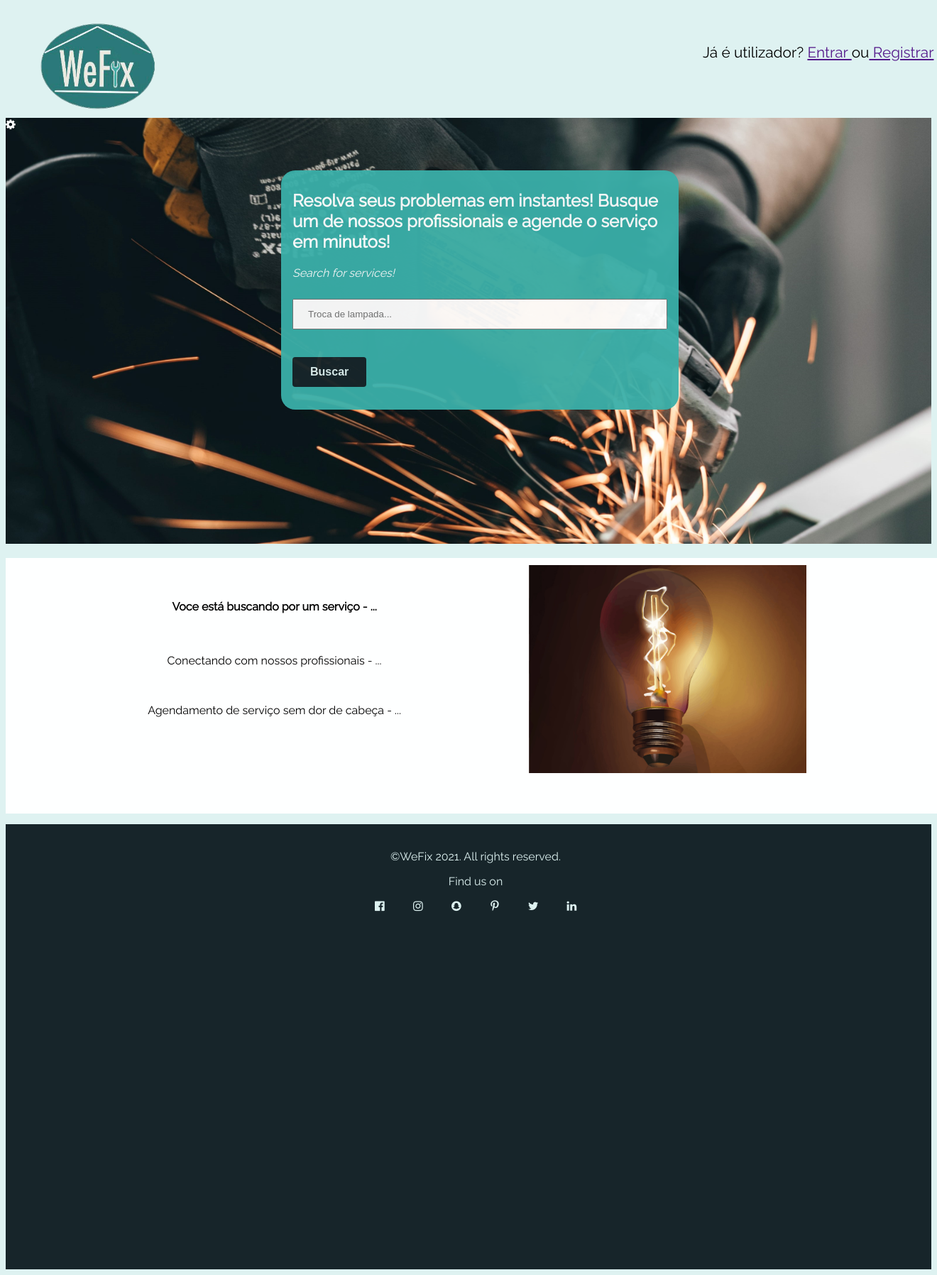
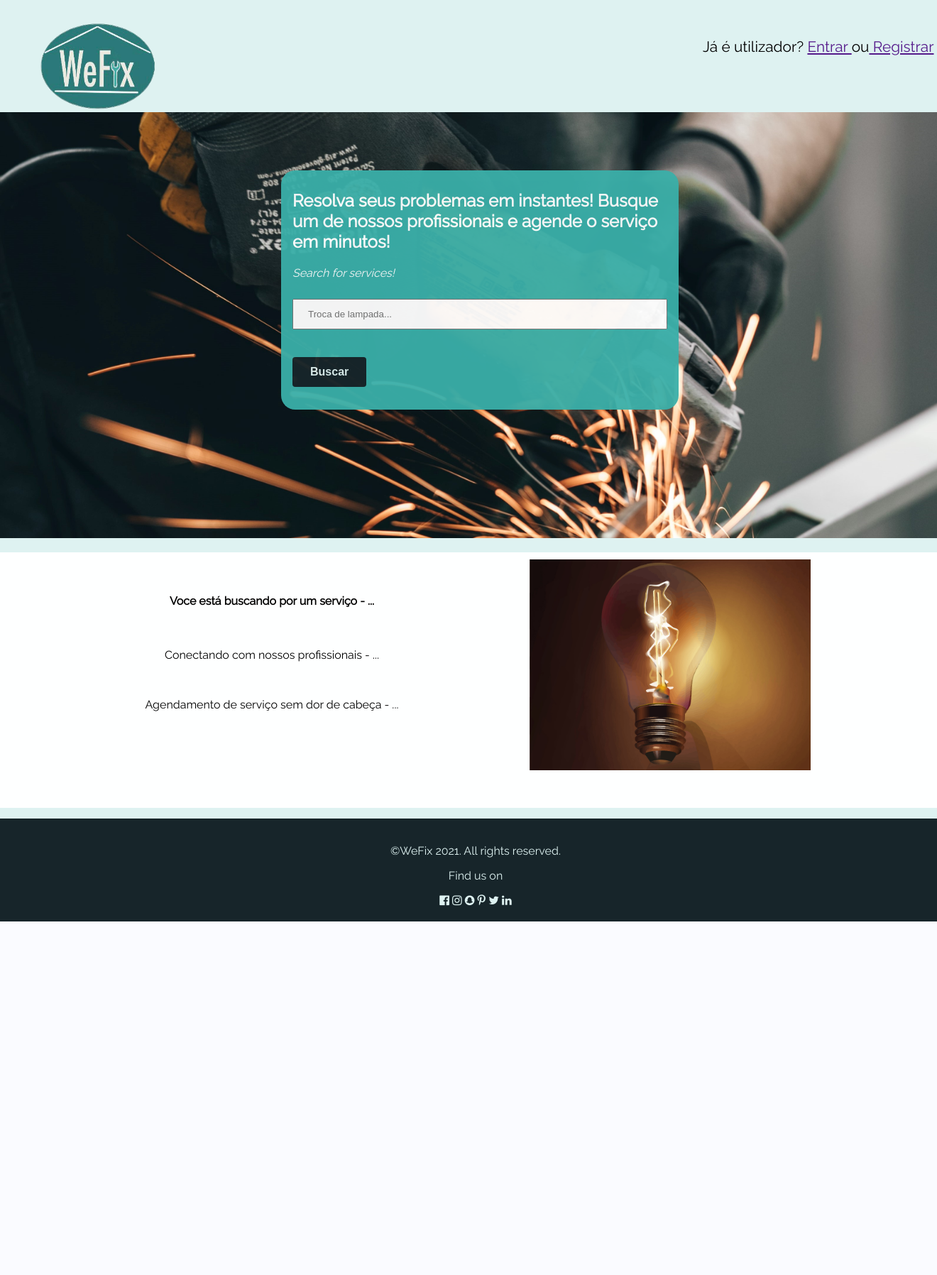
Before and after one commit to jorgealexandreb/WeFix-Website-University-Project, a PHP site: page /home.html in a window 1320 px wide; the page is wider, and only the part inside the window is pictured. Shown: that part at 71% size. After the commit the page ends 1298 px from the top of that part, so only its background shows below. Run offline with PHP 8.4, Linux system fonts and the light colour scheme.

Commit message:
Add files via upload

```diff
--- a/home.css
+++ b/home.css
@@ -1,6 +1,7 @@
 body{
     background-color: #DEF2F1;
     color: #feffff;
+    margin: 0px;
 }
 
 .navigation{
@@ -82,10 +83,13 @@ button{
     text-align: center;
     cursor: pointer;
 }
-i{
-    height: 500px;
-    width: 50px;
-    z-index: -1;
+i:hover {
+    color: #3AAFA9;
+}
+.icon{
+    position: absolute;
+    width: 200px;
+    height: 200px;
 }
 .mainPoints{
     width: 30%;
--- a/home.html
+++ b/home.html
@@ -27,7 +27,7 @@
 <br>
 <br>
 
-<!-- Header -->
+
 <div class="container" >
     <div class="searchHome">
       <h2>Resolva seus problemas em instantes! Busque um de nossos profissionais e agende o serviço em minutos!</h2>
@@ -38,7 +38,7 @@
           <p><button class="button">Buscar</button></p>
 
     </div>
-    <i class="fa fa-cog "></i>
+    <!-- <i class="fa fa-cog icon "></i>-->
 </div>
 
 <div class="aboutUs">
```
